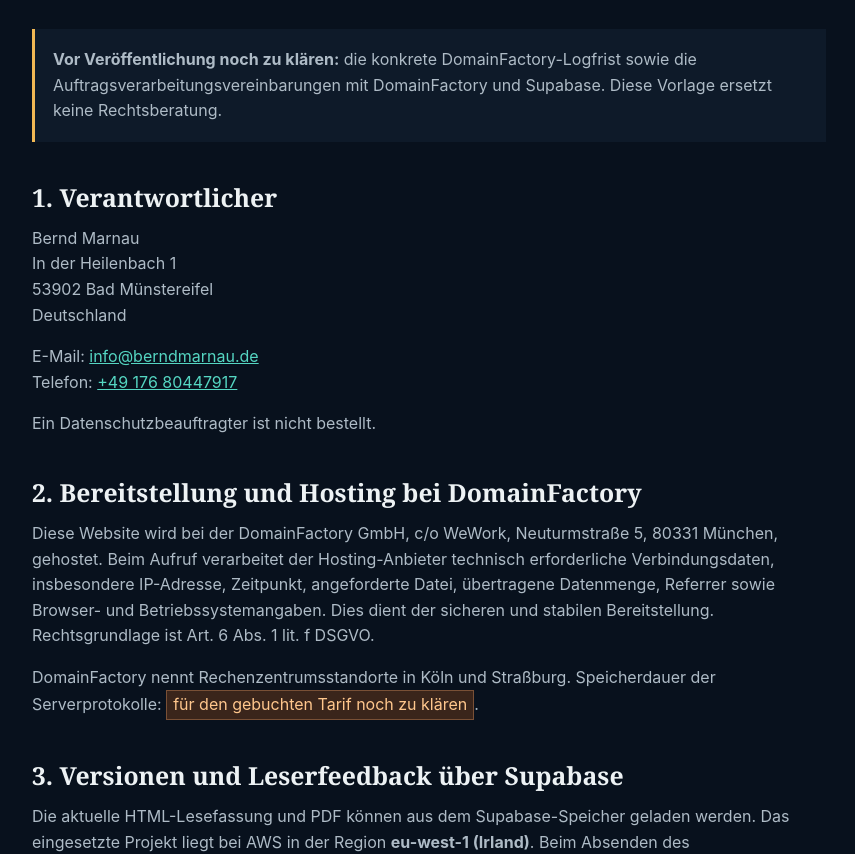
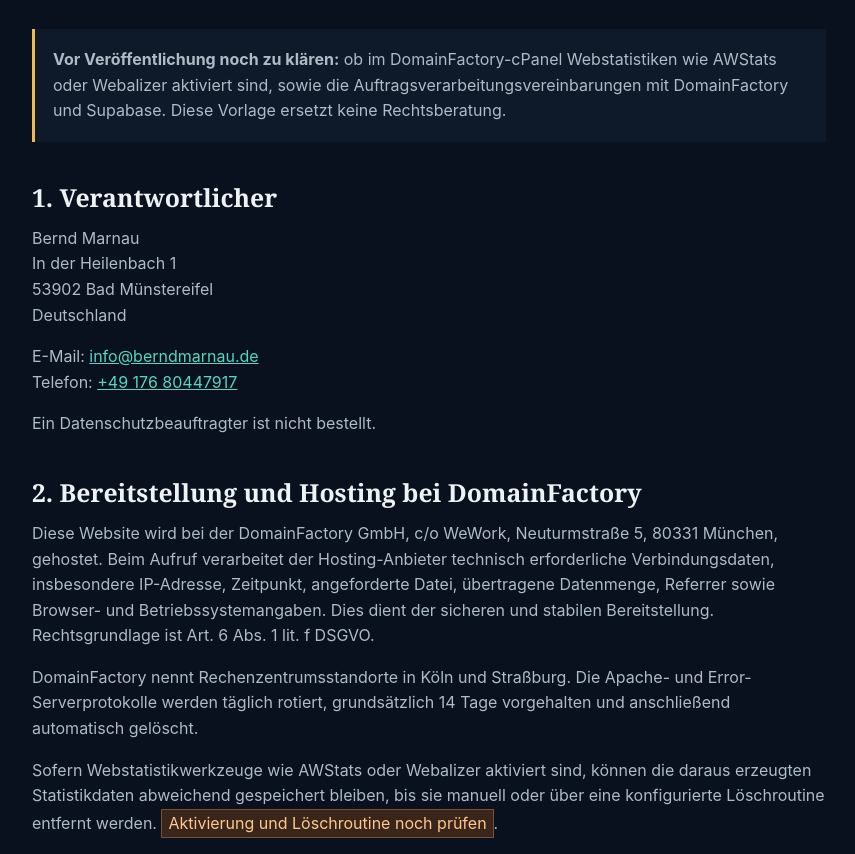
Before and after one commit to bmarnau/relingit, a plain HTML site: page datenschutz.html in a window 1280 px wide. Shown: the part 363-1217 px from the top of the page, without its empty margins (211-1066 px from the left). Drawn offline with Linux system fonts and the light colour scheme.

Commit message:
Document DomainFactory log retention

```diff
--- a/datenschutz.html
+++ b/datenschutz.html
@@ -18,9 +18,10 @@
     <h1>Datenschutz &amp; Cookies</h1>
 
     <p class="notice">
-      <strong>Vor Veröffentlichung noch zu klären:</strong> die konkrete
-      DomainFactory-Logfrist sowie die Auftragsverarbeitungsvereinbarungen mit
-      DomainFactory und Supabase. Diese Vorlage ersetzt keine Rechtsberatung.
+      <strong>Vor Veröffentlichung noch zu klären:</strong> ob im
+      DomainFactory-cPanel Webstatistiken wie AWStats oder Webalizer aktiviert
+      sind, sowie die Auftragsverarbeitungsvereinbarungen mit DomainFactory und
+      Supabase. Diese Vorlage ersetzt keine Rechtsberatung.
     </p>
 
     <h2>1. Verantwortlicher</h2>
@@ -47,9 +48,15 @@
       lit. f DSGVO.
     </p>
     <p>
-      DomainFactory nennt Rechenzentrumsstandorte in Köln und Straßburg.
-      Speicherdauer der Serverprotokolle:
-      <span class="placeholder">für den gebuchten Tarif noch zu klären</span>.
+      DomainFactory nennt Rechenzentrumsstandorte in Köln und Straßburg. Die
+      Apache- und Error-Serverprotokolle werden täglich rotiert, grundsätzlich
+      14 Tage vorgehalten und anschließend automatisch gelöscht.
+    </p>
+    <p>
+      Sofern Webstatistikwerkzeuge wie AWStats oder Webalizer aktiviert sind,
+      können die daraus erzeugten Statistikdaten abweichend gespeichert bleiben,
+      bis sie manuell oder über eine konfigurierte Löschroutine entfernt werden.
+      <span class="placeholder">Aktivierung und Löschroutine noch prüfen</span>.
     </p>
 
     <h2>3. Versionen und Leserfeedback über Supabase</h2>
```
Also changed, not shown: 1 other file.
